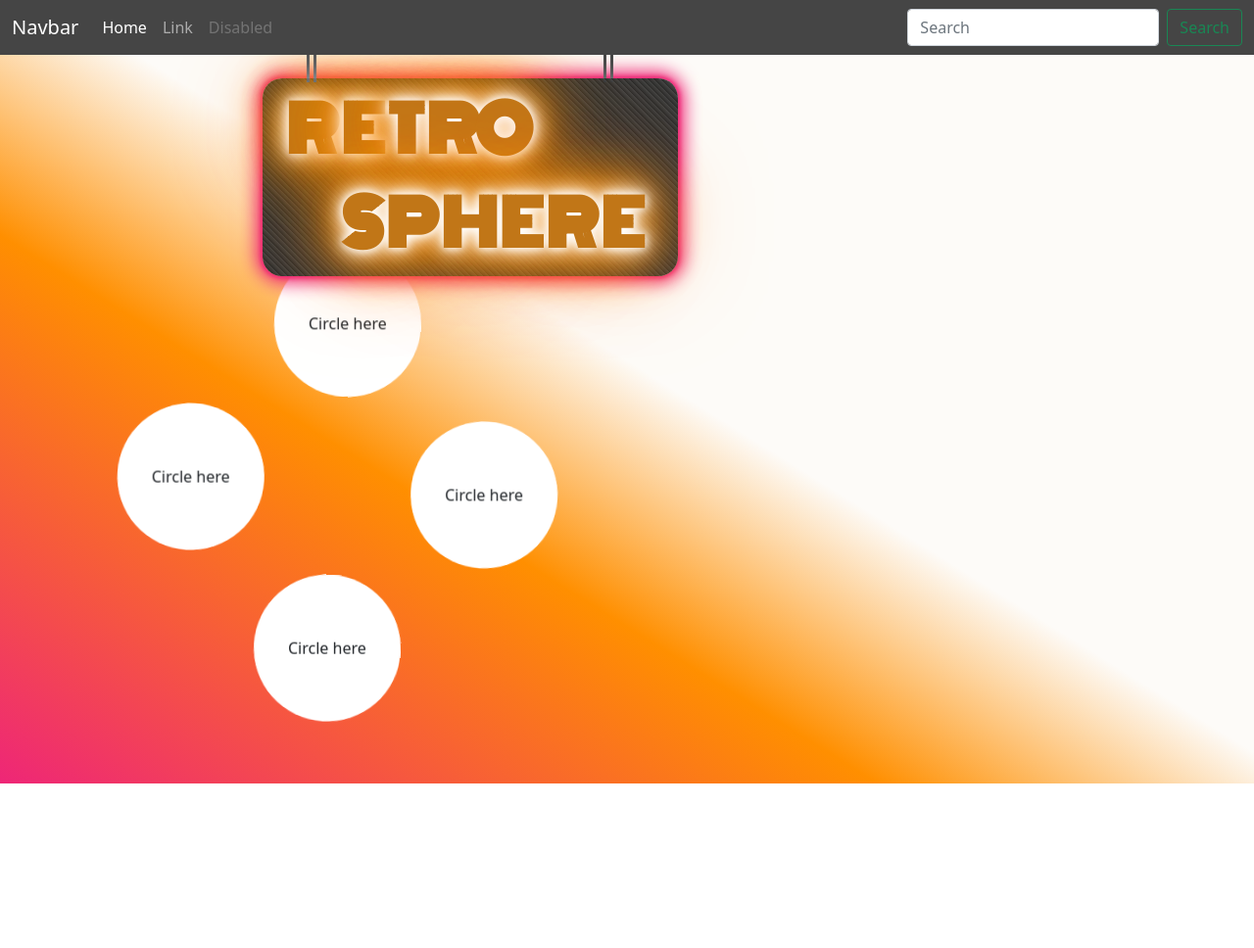
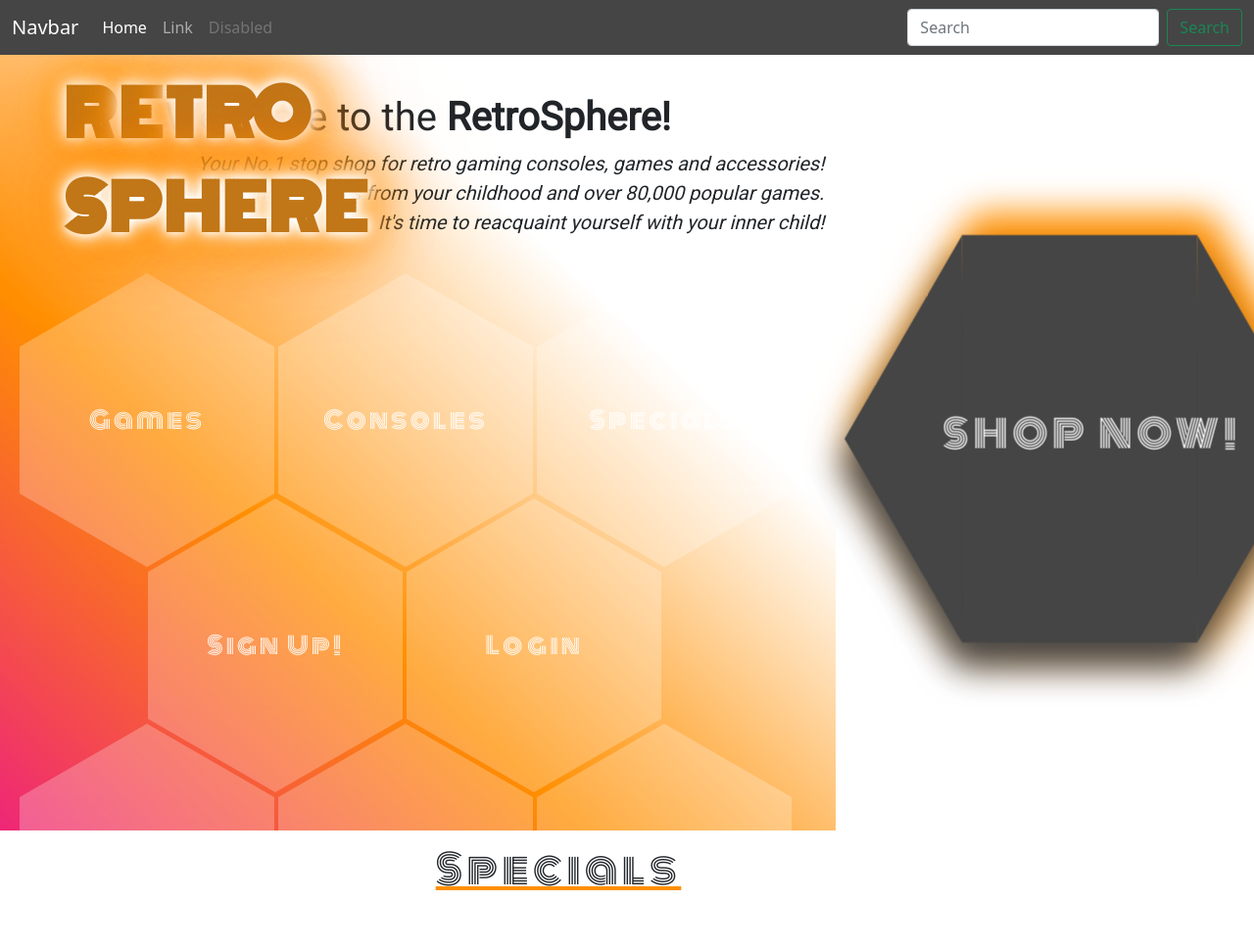
Before and after one commit to LogisticBravo/MS4, a Django app: template home/templates/home/index.html in a window 1280 px wide; the page is wider, and only the part inside the window is pictured. Shown: that part at 98% size. Before the commit the page ends 800 px from the top of that part, so only its background shows below. Run offline with Django 3.2, Linux system fonts and the light colour scheme; the template is opened without the code that fills it, so the values that code supplies are empty.

Commit message:
redesign index.html. restyle index.html

```diff
--- a/home/static/home/css/home.css
+++ /dev/null
@@ -1,227 +0,0 @@
-.pink-orange-gradient {
-    overflow: hidden;
-    width: 100%!important;
-    height: 100vh;
-    background-image: linear-gradient(to bottom left, #fdfbf8 48%, #ff8f00 65%, #ee2677 100%,#fdfbf8 0%);
-    mix-blend-mode: multiply;
-    position: absolute;
-    z-index: 1;
-    animation: left-slide 4s cubic-bezier(0.075, 0.82, 0.165, 1);
-  }
-
-  /* Circles */
-  #featured > li > p {
-    height: 150px;
-    width: 150px;
-    border-radius: 50%;
-    background: #fff;
-   /* animation: glow 2.5s infinite ease-in-out alternate-reverse 8s;*/
-  }
-
-  #featured > li {
-    list-style-type: none;
-    position: relative;
-  }
-
-  #featured {
-    animation: spin 60s infinite linear 8s, fade-in 10s ease;
-  }
-
-  #featured > li > p > span {
-    animation: spin 60s infinite linear reverse 8s;
-    position: absolute;
-  }
-
-  /* logo neon sign */
-  .logo-container {
-    width: 28rem!important;
-    position: absolute;
-    top: 10vh;
-    left: 20vw;
-    z-index: 2;
-    animation: neon-slide 4s ease-in-out;
-  }
-
-  .logo {
-    font-family: Monoton;
-    font-weight: 700;
-    font-size: 4rem;
-    padding: 5px;
-    letter-spacing: 2px;
-    border-radius: 20px;
-    color: #FF8F00;
-    mix-blend-mode: luminosity;
-    animation: neon 1.5s 3 ease-in-out alternate forwards 5s, glow-pink 3s infinite ease-in-out alternate 5s;
-    text-shadow: 3px -4px 11px orangered, 0px 3px 10px white, -3px -1px 5px black, -1px 0 black, 0 2px black, 2px 0 black, 0 -2px black;
-    background: repeating-linear-gradient(
-        45deg,
-        #2b2b2b 99%,
-        #2b2b2b 99%,
-        #454545 100%,
-        #454545 100%
-      )
-  }
-
-  .ropes {
-    width: 70%;
-    height: 30vh;
-    top: -29.5vh;
-    margin-left: 10%;
-    border-left: 10px double #454545;
-    border-right: 10px double #454545;
-    position: absolute;
-  }
-
-   #sphere {
-    margin-left: 3.5rem;
-    margin-top: 5rem;
-    font-family: Monoton;
-  }
-
-  .flicker {
-    animation: flicker 2s 4 ease alternate-reverse;
-  }
-
-  .flickering {
-    animation: flickering .5s 8 ease alternate-reverse forwards;
-  }
-
-  /* Animations */
-  @keyframes left-slide {
-    from {
-      left: -100%;
-    }
-    to {
-      left: 0%;
-    }
-  }
-
-  @keyframes glow {
-    0% {
-      box-shadow: 0 1 17px 1px #a5f8d3, 0 0 4px 2px #a5f8d3;
-    }
-    50% {
-      box-shadow: 0 0 17px 4px #a5f8d3, 0 0 4px 2px #a5f8d3;
-      mix-blend-mode: luminosity;
-    }
-    100% {
-      box-shadow: 0 0 17px 8px #fdfbf8, 0 0 4px 2px #fdfbf8;
-    }
-  }
-
-  @keyframes spin {
-    from {
-        transform:rotate(0deg);
-    }
-    to {
-        transform:rotate(360deg);
-    }
-  }
-
-  /* Neon animation attributed to https://codepen.io/FelixRilling/pen/qzfoc */
-@keyframes neon {
-  from {
-    text-shadow: 0 0 10px #fff, 0 0 20px #fff, 0 0 30px #fff, 0 0 40px #FF8F00,
-      0 0 70px #FF8F00, 0 0 80px #FF8F00, 0 0 100px #FF8F00, 0 0 150px #FF8F00;
-  }
-  to {
-    text-shadow: 0 0 5px #fff, 0 0 10px #fff, 0 0 15px #fff, 0 0 20px #FF8F00,
-      0 0 35px #FF8F00, 0 0 40px #FF8F00, 0 0 50px #FF8F00, 0 0 75px #FF8F00;
-    color: #454545;
-  }
-}
-
-@keyframes neon-slide {
-  0% {
-    top: -6vh;
-    transform: translateZ(0);
-  }
-  50% {
-    top: 15vh;
-    transform: rotateX(-60deg);
-  }
-  60% {
-    top: 14vh;
-  }
-  65% {
-    top: 13vh;
-  }
-  70% {
-    top: 12vh;
-    transform: rotateX(30deg);
-  }
-  80% {
-    top: 13vh;
-    transform: rotateX(25deg);
-  }
-  85% {
-    top: 12vh;
-    transform: rotateX(20deg);
-  }
-  90% {
-    top: 11vh;
-    transform: rotateX(15deg);
-  }
-  95% {
-    top: 12vh;
-    transform: rotateX(10deg);
-  }
-  98% {
-    top: 11vh;
-    transform: rotateX(5deg);
-  }
-  100% {
-    top: 10vh;
-    transform: rotateX(0deg);
-  }
-}
-
-@keyframes glow-pink {
-  0% {
-    box-shadow: 0 1 17px 1px #ee2677, 0 0 4px 2px #ee2677;
-  }
-  50% {
-    box-shadow: 0 0 17px 4px #ee2677, 0 0 4px 2px #ee2677;
-  }
-  100% {
-    box-shadow: 0 0 17px 8px #ee2677, 0 0 4px 2px #ee2677;
-  }
-}
-
-@keyframes flicker {
-  0%   { opacity:1; }
-  50%  { opacity:0.3;}
-  100% { opacity:1; }
-}
-
-@keyframes flickering {
-  0%  { opacity:1; }
-  25% {opacity: 0.3;}
-  50% { opacity:0.6;}
-  60% {opacity: 0.8;}
-  65% {opacity: 1;}
-  70% {opacity: 0.3;}
-  75% {opacity: 1;}
-  80% {opacity: 0.3;}
-  90%{opacity: 1;}
-  95%{opacity: 0.3;}
-  100% { opacity:1; }
-}
-
-@keyframes no-flicker {
-  100%{opacity: 1;}
-  50%{opacity: 0.6;}
-  100%{opacity: 0.3;}
-}
-
-/* Responsive Media Queries */
-
-@media only screen and (max-width: 521px) {
-  .logo {
-    font-size: 3rem;
-  }
-  .logo-container {
-    position: fixed;
-    left: 0vw;
-  }
-}
--- /dev/null
+++ b/home/static/home/css/index.css
@@ -0,0 +1,247 @@
+@import url('https://fonts.googleapis.com/css2?family=Roboto&display=swap');
+
+h2{
+    font-family: 'Monoton', sans-serif;
+    letter-spacing: 0.3rem;
+    text-decoration: underline #ff8f00;
+}
+
+.roboto-sm {
+    font-family: 'Roboto', sans-serif!important;
+    font-size: 0.75rem!important;
+}
+
+section {
+    font-family: 'Roboto', sans-serif;
+}
+
+section > p {
+    font-style: italic;
+}
+
+#cta {
+    animation: right-slide 5s ease-in;
+}
+
+#about {
+    animation: fadeInUp 6s ease;
+}
+
+#cta > ul > li > a, #cta > ul > li > span {
+    font-family: 'Monoton', sans-serif;
+    color: white;
+    transform: rotate(270deg);
+    font-size: x-large;
+    text-decoration: none;
+    letter-spacing: 0.2rem;
+    z-index: 1;
+}
+
+a:hover {
+    color: #ff8f00!important;
+}
+
+.pink-orange-gradient {
+    overflow: hidden;
+    height: 100vh;
+    background-image: linear-gradient(to bottom left, #fff 30%, #ff8f00 65%, #ee2677 100%,#fff 0%);
+    mix-blend-mode: multiply;
+  }
+
+/* hexagon shaped by https://jtauber.github.io/articles/css-hexagon.html */
+.hexagon {
+    width: 260px;
+    height: 150px;
+    background-color: rgba(255, 255, 255, .25);
+    backdrop-filter: blur(5px);
+    border-color: rgba(255, 255, 255, .25);
+    position: relative;
+    display: inline-block;
+}
+
+.hexagon:before {
+    content: " ";
+    width: 0;
+    height: 0;
+    border-bottom: 75px solid;
+    border-color: inherit;
+    border-left: 130px solid transparent;
+    border-right: 130px solid transparent;
+    position: absolute;
+    top: -75px;
+}
+
+.hexagon:after {
+    content: "";
+    width: 0;
+    position: absolute;
+    bottom: -75px;
+    border-top: 75px solid;
+    border-color: inherit;
+    border-left: 130px solid transparent;
+    border-right: 130px solid transparent;
+}
+
+.hex-lg {
+    transform: scale(1.6) rotate(90deg);
+    background-color:#454545;
+    border-color: #454545;
+    filter: drop-shadow(16px 3px 11px #454545) drop-shadow(-14px -8px 11px #ff8f00);
+}
+
+.mt-6 {
+    margin-top: 4rem;
+}
+
+.ms-8 {
+    margin-left: 8.2rem;
+}
+
+#featured>li {
+    list-style-type: none;
+}
+
+#featured > li > p > span {
+    font-family: 'Monoton', sans-serif;
+    justify-content: center;
+    display: flex;
+    align-items: center;
+}
+
+#featured > li > p > span > a {
+    text-decoration: none;
+    color: #fff;
+    font-size: 1.5rem;
+    letter-spacing: 0.2rem;
+}
+
+#featured > li > p > span > a:hover{
+    color: #454545!important;
+}
+
+#featured > li > p > span:hover {
+    animation: 1.6s pulse infinite alternate ease-in-out;
+}
+
+.logo-container {
+    width: 28rem !important;
+    position: absolute;
+    z-index: 2;
+    animation: neon-slide 4s ease-in;
+}
+
+.logo {
+    font-family: Monoton;
+    font-weight: 700;
+    font-size: 4rem;
+    padding: 5px;
+    letter-spacing: 2px;
+    border-radius: 20px;
+    color: #FF8F00;
+    mix-blend-mode: luminosity;
+    animation: neon 1.5s 3 ease-in-out alternate forwards 5s;
+    text-shadow: 3px -4px 11px orangered, 0px 3px 10px white, -3px -1px 5px black, -1px 0 black, 0 2px black, 2px 0 black, 0 -2px black;
+}
+
+.flicker {
+    animation: flicker 2s 4 ease alternate-reverse;
+  }
+
+.flickering {
+    animation: flickering .5s 8 ease alternate-reverse forwards;
+  }
+
+/* Animations */
+@keyframes neon {
+    from {
+        text-shadow: 0 0 10px #fff, 0 0 20px #fff, 0 0 30px #fff, 0 0 40px #FF8F00,
+            0 0 70px #FF8F00, 0 0 80px #FF8F00, 0 0 100px #FF8F00, 0 0 150px #FF8F00;
+    }
+
+    to {
+        text-shadow: 0 0 5px #fff, 0 0 10px #fff, 0 0 15px #fff, 0 0 20px #FF8F00,
+            0 0 35px #FF8F00, 0 0 40px #FF8F00, 0 0 50px #FF8F00, 0 0 75px #FF8F00;
+        color: #454545;
+    }
+}
+
+@keyframes neon-slide {
+    0% {
+        top: -8vh;
+    }
+
+    100% {
+        top: 8vh;
+    }
+}
+
+@keyframes right-slide {
+    from {
+      right: -200%;
+    }
+    to {
+      right: 0%;
+    }
+  }
+
+@keyframes flicker {
+    0%   { opacity:1; }
+    50%  { opacity:0.3;}
+    100% { opacity:1; }
+  }
+
+  @keyframes flickering {
+    0%  { opacity:1; }
+    25% {opacity: 0.3;}
+    50% { opacity:0.6;}
+    60% {opacity: 0.8;}
+    65% {opacity: 1;}
+    70% {opacity: 0.3;}
+    75% {opacity: 1;}
+    80% {opacity: 0.3;}
+    90%{opacity: 1;}
+    95%{opacity: 0.3;}
+    100% { opacity:1; }
+  }
+
+  @keyframes no-flicker {
+    100%{opacity: 1;}
+    50%{opacity: 0.6;}
+    100%{opacity: 0.3;}
+  }
+
+  @keyframes fadeInUp {
+    from {
+      opacity: 0;
+      transform: translate3d(0, 100%, 0);
+    }
+
+    to {
+      opacity: 1;
+      transform: none;
+    }
+  }
+
+  @keyframes pulse {
+    0% { transform: scale(1); }
+    50% { transform: scale(1.3); }
+    100% { transform: scale(1); }
+  }
+
+  @media only screen and (max-width: 521px) {
+    .logo {
+      font-size: 3rem;
+    }
+    .logo-container {
+      position: relative;
+    }
+    .hex-lg {
+        transform: scale(1) rotate(90deg);
+        position: absolute;
+        top: 73vh;
+        filter: drop-shadow(16px 3px 11px #454545) drop-shadow(-14px -8px 11px #ff8f00) opacity(0.5);
+    }
+    #about {
+        margin-top: .5rem!important;
+    }
+  }
--- a/home/static/home/js/home.js
+++ b/home/static/home/js/home.js
@@ -8,3 +8,13 @@ this.classList.add("flickering");}
 logo.onmouseout = function(){
 this.classList.remove("flickering");
 this.classList.add("no-flicker");}
+
+var shopButton = document.getElementById("shop")
+
+shopButton.onmouseover = function(){
+    this.classList.add("flickering")
+}
+
+shopButton.onmouseleave = function(){
+    this.classList.remove("flickering")
+}
--- a/home/templates/home/index.html
+++ b/home/templates/home/index.html
@@ -2,50 +2,81 @@
 {% load static %}
 
 {% block extra_css %}
-    <link rel="stylesheet" href="{% static 'home/css/home.css' %}">
+<link rel="stylesheet" href="{% static 'home/css/index.css' %}">
 {% endblock %}
 
-{% block corejs %}
-    <script src="{% static 'home/js/home.js' %}" defer></script>
+{% block extra_js %}
+<script src="{% static 'home/js/home.js' %}" defer></script>
 {% endblock %}
 
 {% block content %}
-<div class="container-fluid">
+<div class="container-fluid mb-5">
     <div class="row">
-        <span class="logo-container">
-            <span class="ropes"></span>
-            <p class="logo ps-4">
-              R<span class="flicker" id="flick">E</span>TRO <span class="flickering" id="sphere">SPHERE</span>
-            </p>
-          </span>
-
-        <div class="col-4 pink-orange-gradient d-flex align-items-end mb-5 container-fluid">
-            <ul id="featured" class="mb-5 row g-0 text-center">
-                <li class="col d-flex justify-content-center">
-                    <p class="d-flex align-items-center justify-content-center">
-                        <span>Circle here</span>
+        <div class="col-lg-8 align-items-start ms-0 mt-5 pink-orange-gradient">
+            <span class="logo-container ms-5 pt-3">
+                <p class="logo">
+                    R<span class="flicker" id="flick">E</span>TRO <span class="flickering" id="sphere">SPHERE</span>
+                </p>
+            </span>
+            <section class="text-end mt-5" id="about">
+                <h1 class="text-center"> Welcome to the <b>RetroSphere!</b></h1>
+                <p class="fs-5"> Your No.1 stop shop for retro gaming consoles, games and accessories!<br>
+                    All the classic gaming consoles from your childhood and over 80,000 popular games.<br>
+                    It's time to reacquaint yourself with your inner child! </p>
+            </section>
+            <ul id="featured" class="mt-6 pt-5 ps-2 row justify-content-start g-0">
+                <li class="d-flex">
+                    <p class="d-flex">
+                        <span class="hexagon me-1">
+                            <a href="" class="d-flex">Games</a>
+                        </span>
+                        <span class="hexagon me-1">
+                            <a href="#" class="d-flex">Consoles</a>
+                        </span>
+                        <span class="hexagon">
+                            <a href="" class="d-flex">Specials</a>
+                        </span>
                     </p>
                 </li>
-                <li class="w-100"></li>
-                <li class="col d-flex justify-content-center">
-                    <p class="d-flex align-items-center justify-content-center">
-                        <span>Circle here</span>
+                <li class="d-flex">
+                    <p class="d-flex">
+                        <span class="hexagon ms-8 me-1 mt-6">
+                            <a href="" class="d-flex">Sign Up!</a>
+                        </span>
+                        <span class="hexagon mt-6">
+                            <a href="" class="d-flex">Login</a>
+                        </span>
                     </p>
                 </li>
-                <li class="col d-flex justify-content-center">
-                    <p class="d-flex align-items-center justify-content-center">
-                        <span>Circle here</span>
-                    </p>
-                </li>
-                <li class="w-100"></li>
-                <li class="col d-flex justify-content-center">
-                    <p class="d-flex align-items-center justify-content-center">
-                        <span>Circle here</span>
+                <li class="d-flex">
+                    <p class="d-flex">
+                        <span class="hexagon me-1 mt-6">
+                            <a href="" class="d-flex">Blog</a>
+                        </span>
+                        <span class="hexagon me-1 mt-6">
+                        </span>
+                        <span class="hexagon mt-6">
+                            <a href="" class="d-flex">Contact</a>
+                        </span>
                     </p>
                 </li>
             </ul>
         </div>
-
+        <div class="col-lg-2 offset-1 mt-5 align-self-center">
+            <div class="hexagon hex-lg d-flex align-items-center" id="cta">
+                <ul class="d-flex text-center">
+                    <li class="d-flex"><a href="#" class="" id="shop">SHOP NOW!</a></li>
+                    <li class="d-flex"></li>
+                    <li class="d-flex"></li>
+                    <li class="d-flex"></li>
+                </ul>
+            </div>
+        </div>
+    </div>
+    <div class="row container">
+        <div class="col">
+            <h2 class="text-center mt-3 fs-1">Specials</h2>
+        </div>
     </div>
 </div>
 {% endblock %}
```
